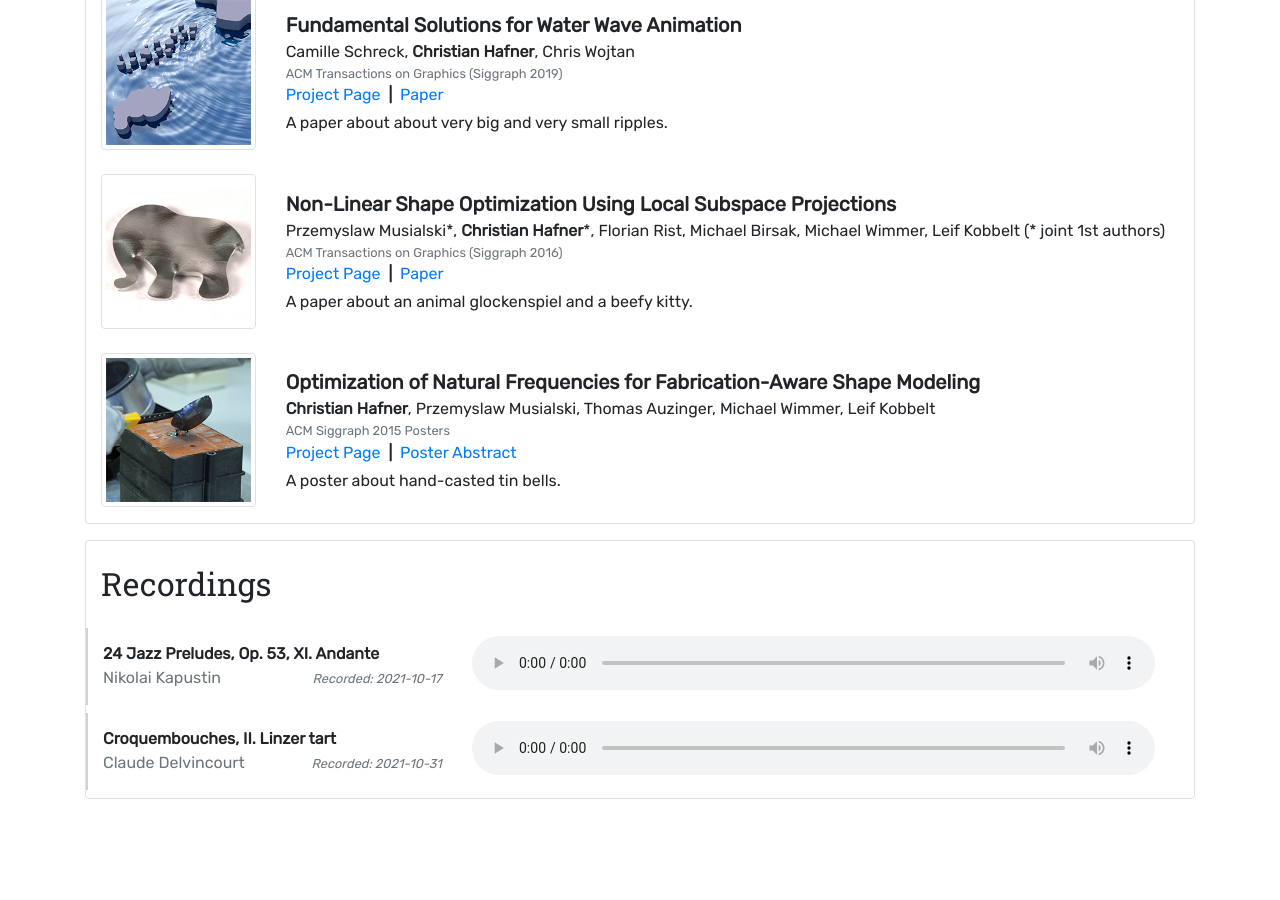
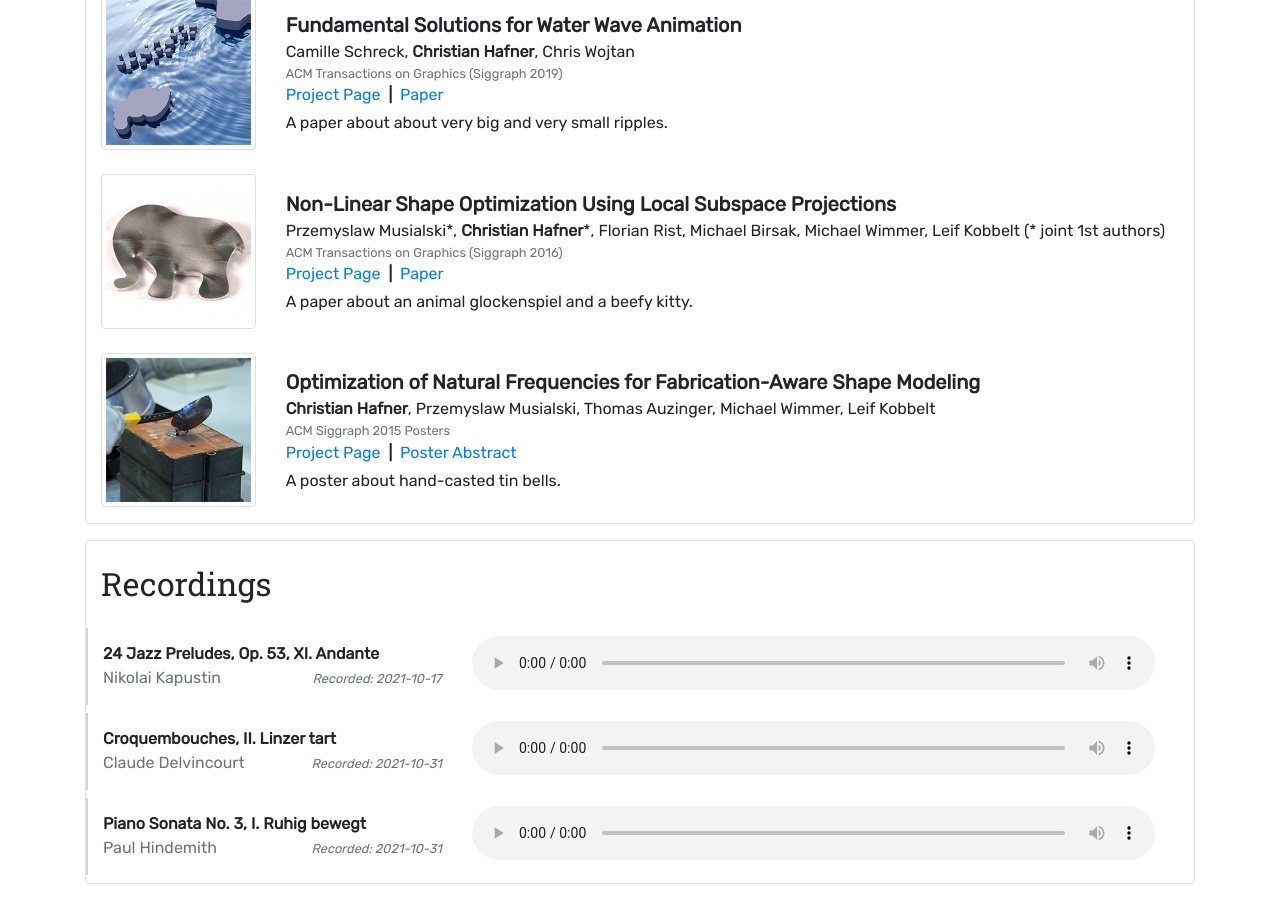
Before and after one commit to chrishafner/chrishafner.github.io, a Jekyll site: the page built from index.html, in a window 1280 px wide and 900 px high, scrolled down 900 px. Built offline with Jekyll 4.4.1, drawn with Linux system fonts in a browser that asks for light colours; before the commit the page ends 1715 px from its top, so only the background shows below that.

Commit message:
hindemith piano sonata 3 mvmt1

```diff
--- a/_data/recordings.yml
+++ b/_data/recordings.yml
@@ -6,3 +6,7 @@
   piece: Croquembouches, II. Linzer tart
   path: https://pub.ist.ac.at/~chafner/music/del_cr_linzer_tart_v2.mp3
   recorded: 2021-10-31
+- composer: Paul Hindemith
+  piece: Piano Sonata No. 3, I. Ruhig bewegt
+  path: https://pub.ist.ac.at/~chafner/music/hindemith_ps3_1.mp3
+  recorded: 2021-10-31
```
